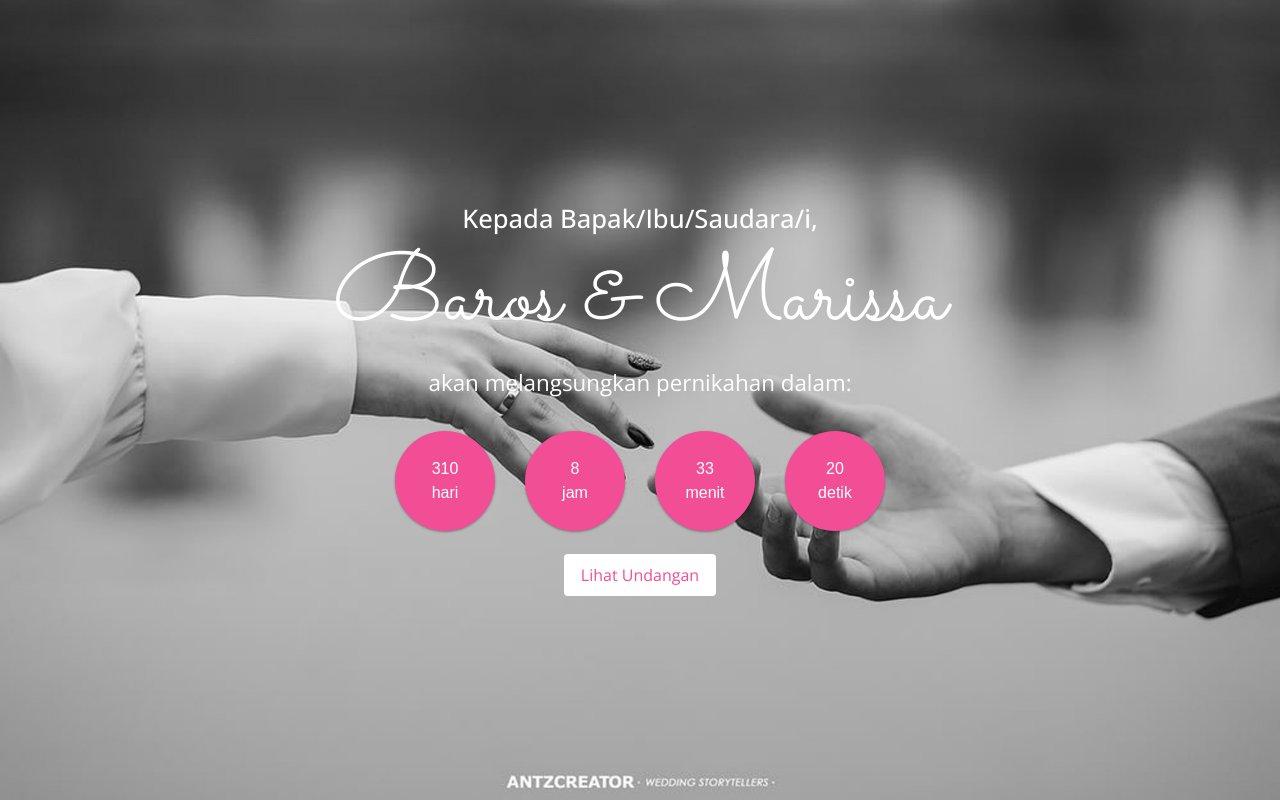
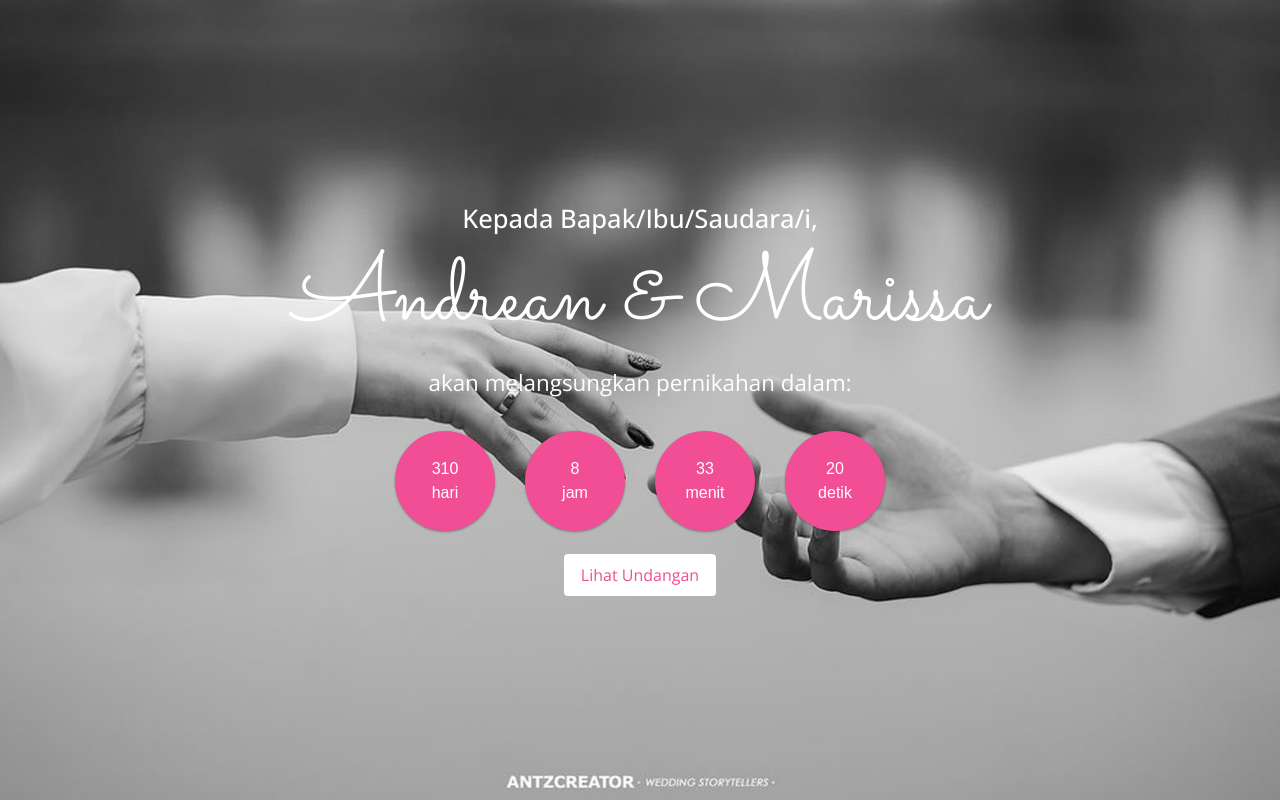
Before and after one commit to Revifaturahman/undangan-github-io, a plain HTML site: page index.html in a window 1280 px wide. Shown: the top 800 px of the page. Drawn offline with nearby package versions, Linux system fonts and the light colour scheme; some packages are replaced by stand-ins of ours; grey boxes are pictures that could not be loaded; a script that the page names is missing.

Commit message:
mengubah nama

```diff
--- a/index.html
+++ b/index.html
@@ -21,7 +21,7 @@
     <section class="hero w-100 h-100 d-flex justify-content-center p-3 text-center align-items-center text-white">
       <div>
         <h4>Kepada Bapak/Ibu/Saudara/i,</h4>
-        <h1>Baros & Marissa</h1>
+        <h1>Andrean & Marissa</h1>
         <p>akan melangsungkan pernikahan dalam:</p>
         <div class="simply-countdown"></div>
         <a href="#undangan" id="pembukalink" class="btn mt-2">Lihat Undangan</a>
```
